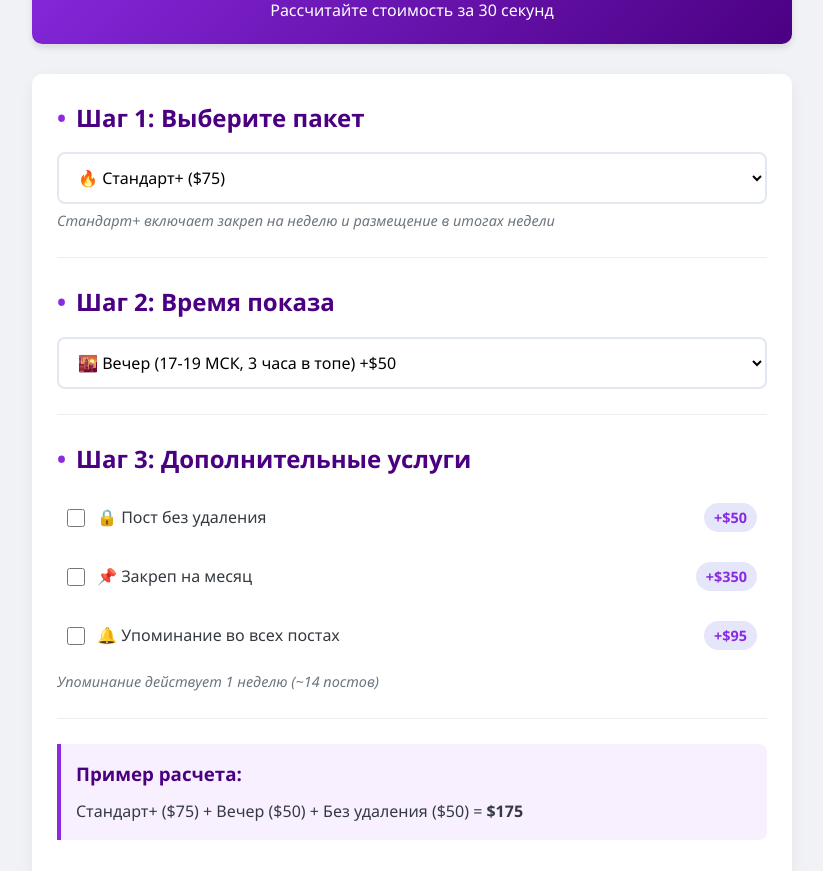
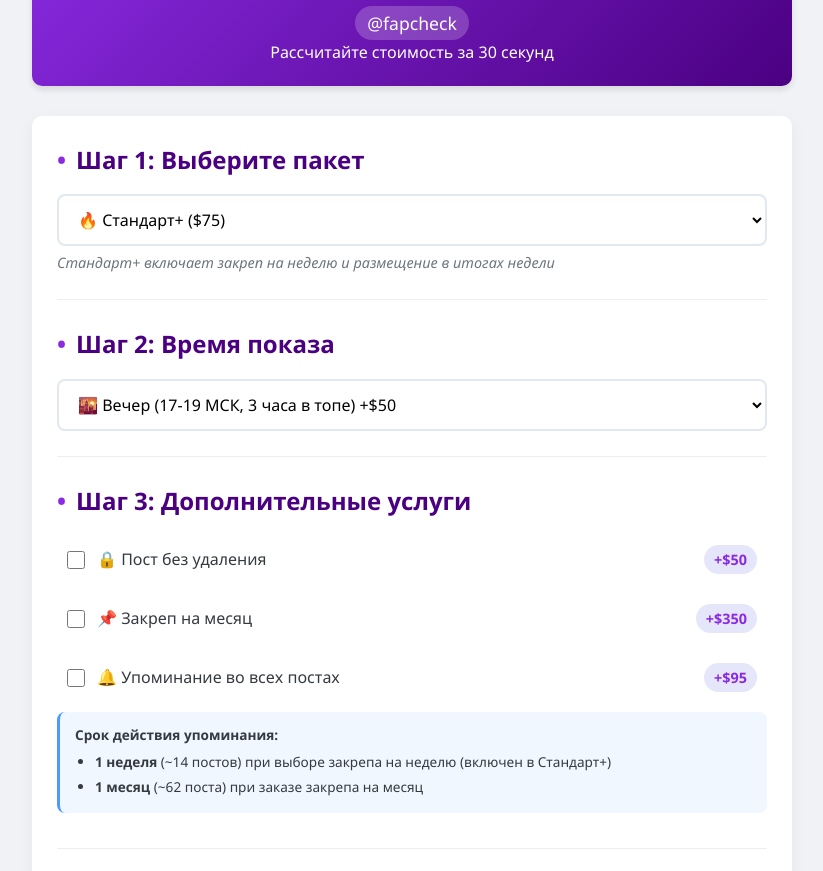
Before and after one commit to fapcheck/fapcheck-ad-calculator, a plain HTML site: page index.html in a window 1280 px wide. Shown: the part 108-979 px from the top of the page, without its empty margins (228-1051 px from the left). Drawn offline with Linux system fonts and the light colour scheme.

Commit message:
Update index.html

```diff
--- a/index.html
+++ b/index.html
@@ -3,7 +3,7 @@
 <head>
     <meta charset="UTF-8">
     <meta name="viewport" content="width=device-width, initial-scale=1.0">
-    <title>Калькулятор рекламы в FapCheck</title>
+    <title>Калькулятор рекламы @fapcheck</title>
     <style>
         :root {
             --primary: #8A2BE2;
@@ -41,6 +41,15 @@
         h1 {
             font-size: 2.2rem;
             margin-bottom: 10px;
+        }
+
+        .channel-name {
+            display: inline-block;
+            background: rgba(255,255,255,0.2);
+            padding: 3px 12px;
+            border-radius: 20px;
+            margin-top: 8px;
+            font-size: 1.1rem;
         }
 
         .container {
@@ -172,6 +181,24 @@
             font-style: italic;
         }
 
+        .mention-details {
+            background: #f0f7ff;
+            border-radius: 8px;
+            padding: 12px 15px;
+            margin-top: 10px;
+            font-size: 0.85rem;
+            border-left: 3px solid #4b9bff;
+        }
+
+        .mention-details ul {
+            padding-left: 20px;
+            margin-top: 5px;
+        }
+
+        .mention-details li {
+            margin-bottom: 3px;
+        }
+
         @media (max-width: 600px) {
             body {
                 padding: 15px;
@@ -189,7 +216,8 @@
 </head>
 <body>
     <header>
-        <h1>Калькулятор рекламы FapCheck</h1>
+        <h1>Калькулятор рекламы</h1>
+        <div class="channel-name">@fapcheck</div>
         <p>Рассчитайте стоимость за 30 секунд</p>
     </header>
 
@@ -237,8 +265,14 @@
                     🔔 Упоминание во всех постах
                     <span class="price-tag">+$95</span>
                 </label>
+                <div class="mention-details">
+                    <strong>Срок действия упоминания:</strong>
+                    <ul>
+                        <li><strong>1 неделя</strong> (~14 постов) при выборе закрепа на неделю (включен в Стандарт+)</li>
+                        <li><strong>1 месяц</strong> (~62 поста) при заказе закрепа на месяц</li>
+                    </ul>
+                </div>
             </div>
-            <p class="note">Упоминание действует 1 неделю (~14 постов)</p>
         </div>
 
         <div class="example">
```
